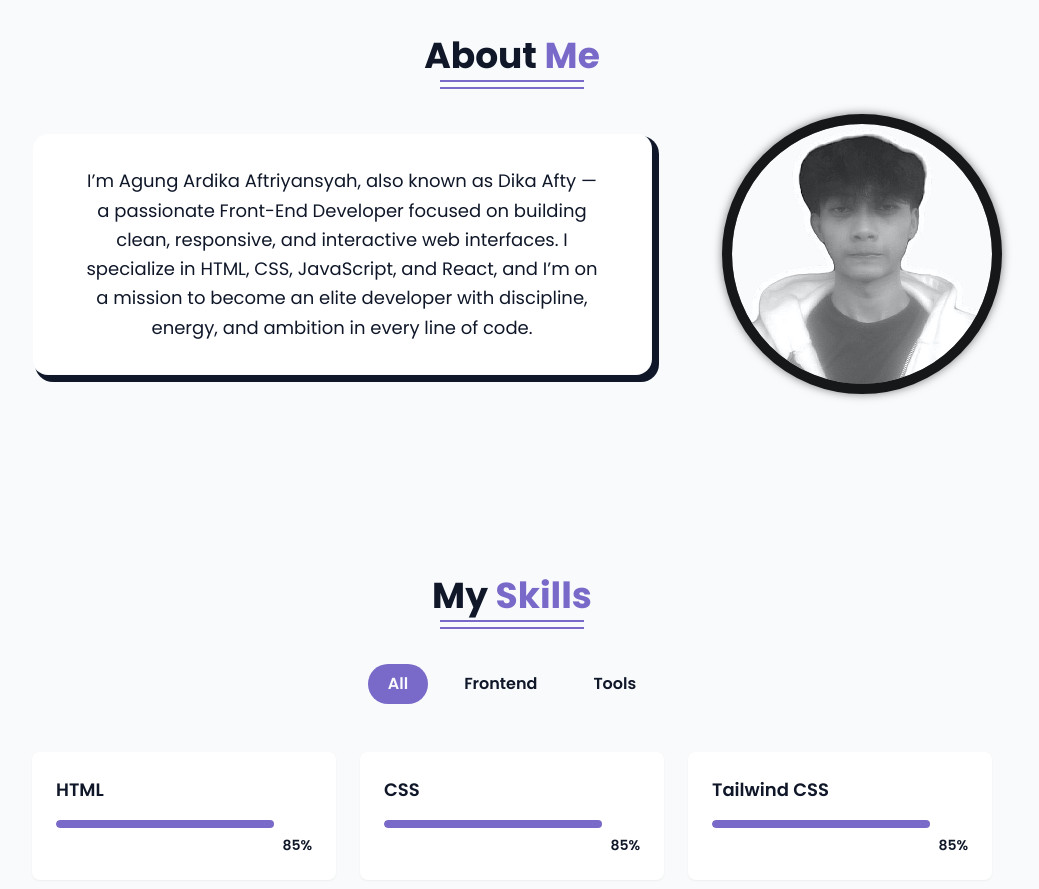
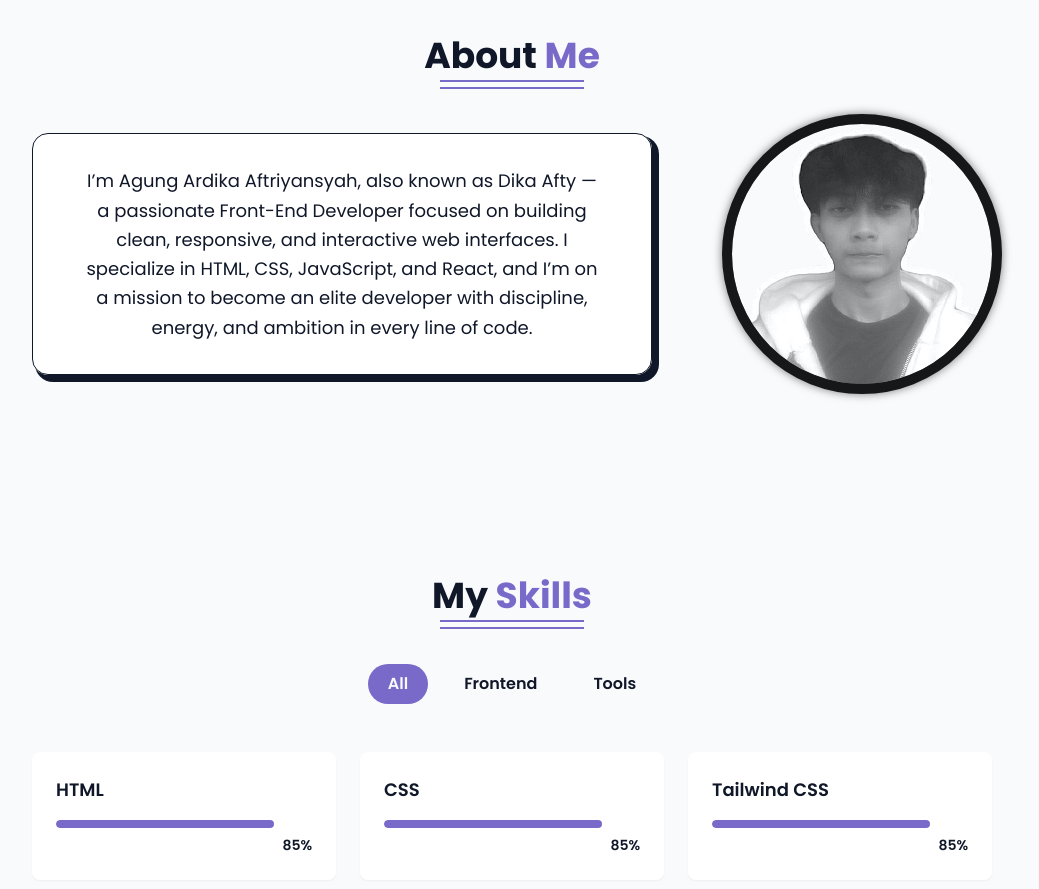
Before and after one commit to dikaafty/dikaafty-portofolio, a React (Vite) app: page / in a window 1280 px wide. Shown: the part 860-1749 px from the top of the page, without its empty margins (128-1167 px from the left). Built offline with nearby package versions, Linux system fonts and the light colour scheme.

Commit message:
Add border styles to bio-section utility

```diff
--- a/src/index.css
+++ b/src/index.css
@@ -235,7 +235,7 @@
 @utility bio-section {
   @apply font-poppins text-sm md:text-base lg:text-lg leading-relaxed mb-8 md:mb-0
             gradient-border py-2.5 px-4 md:py-5 md:px-8 lg:py-8 lg:px-12 rounded-2xl
-            shadow-[5px_5px_0_2px_hsl(var(--foreground))];
+            border-1 border-[hsl(var(--foreground))] shadow-[5px_5px_0_2px_hsl(var(--foreground))];
 }
 
 @utility photo-profile {
```
